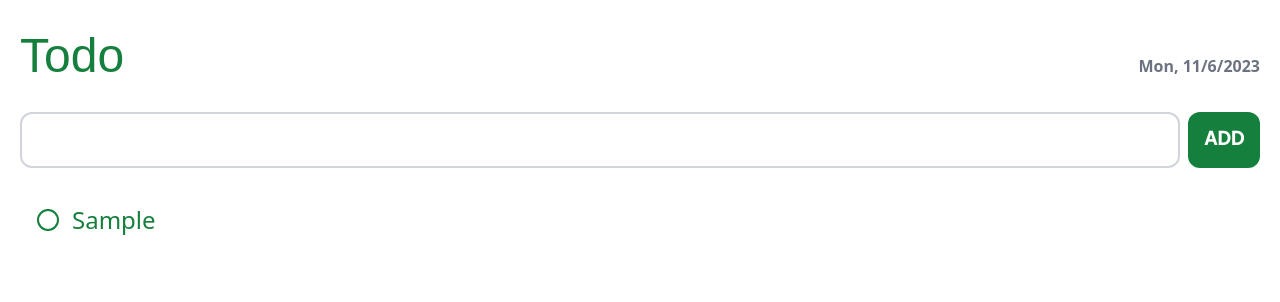
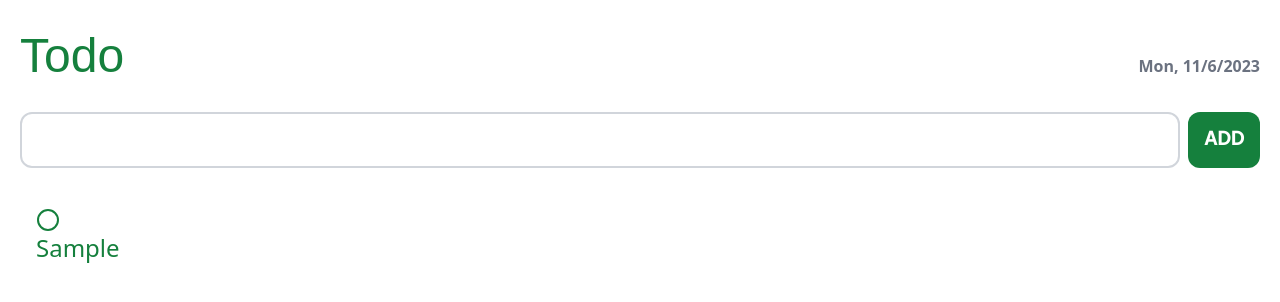
Before and after one commit to OGBENI-NG/ToDo, a React (Vite) app: page / in a window 1280 px wide. Both pictures are taken after typing "Sample" into the empty fields and a click on the button "ADD". Shown: the top 302 px of the page. Built offline with nearby package versions, Linux system fonts and the light colour scheme; a web font is replaced by a local one.

Commit message:
is working

```diff
--- a/src/App.jsx
+++ b/src/App.jsx
@@ -9,9 +9,10 @@ import { RiDeleteBin5Fill } from "react-icons/ri";
 const TodoItem = ({ todo, onToggle, onDelete, deleteId}) => (
   <div
     onClick={() => onToggle(todo.id)}
-    className={`bg-${todo.isChecked ? 'gray-200' : 'green-50 mb-5'} flex items-start p-4 rounded-xl gap-3  ${deleteId && "animate-myAnim"}`}
+    className={` flex items-start mb-5  p-4 rounded-xl gap-3  ${deleteId && "animate-myAnim"}`}
 
   >
+    <div className={`bg-${todo.isChecked ? 'gray-200' : 'green-50'}`}>
     <div className="mt-1">
       {todo.isChecked ? (
         <FiCheckCircle className="text-gray-500 text-2xl" />
@@ -32,6 +33,7 @@ const TodoItem = ({ todo, onToggle, onDelete, deleteId}) => (
         />
       </div>
     )}
+    </div>
   </div>
 );
 
```
